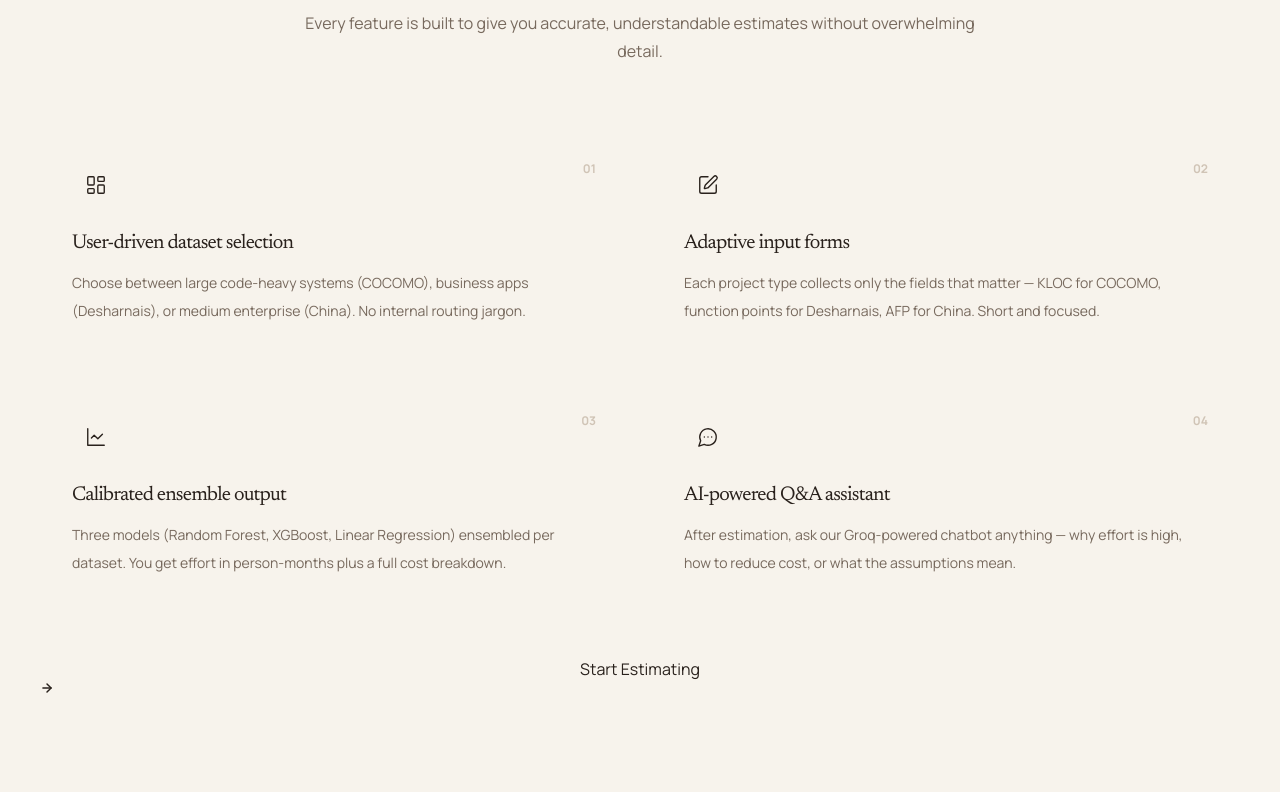
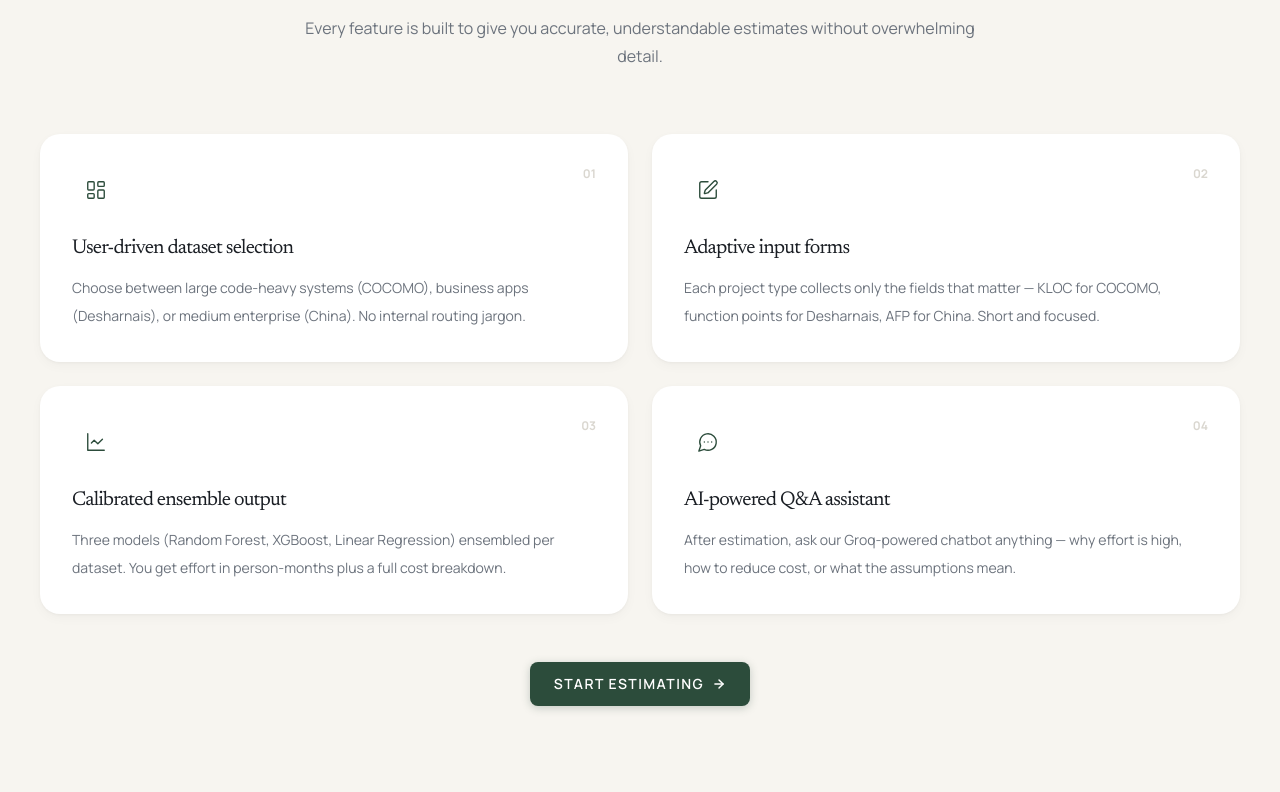
Before and after one commit to kalpit-rooman/Software-Cost-Estimation, a Next.js app in the folder frontend/: page / in a window 1280 px wide. Shown: the part 1648-2440 px from the top of the page. Built offline with nearby package versions, Linux system fonts and the light colour scheme.

Commit message:
packages and css

```diff
--- a/frontend/app/globals.css
+++ b/frontend/app/globals.css
@@ -3,14 +3,28 @@
 @tailwind utilities;
 
 :root {
-  --background: 247 243 236;
-  --foreground: 41 33 28;
-  --muted: 119 105 93;
-  --line: 208 196 182;
-  --card: 250 246 240;
-  --accent: 123 73 55;
-  --accent-soft: 232 221 212;
+  /* ── Brand palette ─────────────────────────────────────── */
+  --primary:     44 76 59;       /* #2C4C3B  Deep Green   */
+  --secondary:   31 58 95;       /* #1F3A5F  Deep Blue    */
+  --gold:        201 166 107;    /* #C9A66B  Muted Gold   */
+  --teal:        125 169 163;    /* #7DA9A3  Soft Teal    */
+
+  /* ── Semantic tokens ───────────────────────────────────── */
+  --background:  247 245 240;    /* #F7F5F0  Warm off-white */
+  --foreground:  26 30 36;       /* #1A1E24  Near-black     */
+  --muted:       108 115 125;    /* #6C737D  Medium grey    */
+  --line:        218 215 208;    /* #DAD7D0  Warm border    */
+  --card:        255 255 255;    /* #FFFFFF  Pure white     */
+  --accent:      44 76 59;       /* same as primary         */
+  --accent-soft: 232 241 236;    /* light green tint        */
+
+  /* ── Derived ───────────────────────────────────────────── */
+  --surface-glass: 255 255 255;
+  --hero-gradient-start: 235 243 238;
+  --hero-gradient-end:   247 245 240;
 }
+
+/* ── Foundations ────────────────────────────────────────── */
 
 html {
   scroll-behavior: smooth;
@@ -21,78 +35,145 @@ body {
   background-color: rgb(var(--background));
   color: rgb(var(--foreground));
   text-rendering: optimizeLegibility;
-}
-
-body::before {
-  content: "";
-  position: fixed;
-  inset: 0;
-  z-index: -1;
-  background:
-    radial-gradient(circle at top left, rgba(183, 161, 139, 0.2), transparent 30%),
-    radial-gradient(circle at bottom right, rgba(123, 73, 55, 0.08), transparent 32%),
-    linear-gradient(180deg, rgba(255, 255, 255, 0.42), transparent 18%);
-  pointer-events: none;
+  -webkit-font-smoothing: antialiased;
 }
 
 ::selection {
-  background-color: rgba(38, 70, 61, 0.16);
+  background-color: rgba(44, 76, 59, 0.15);
 }
 
 input[type="range"] {
-  accent-color: rgb(var(--accent));
+  accent-color: rgb(var(--gold));
 }
+
+/* ── Scrollbar ─────────────────────────────────────────── */
+::-webkit-scrollbar { width: 6px; }
+::-webkit-scrollbar-track { background: transparent; }
+::-webkit-scrollbar-thumb { background: rgba(var(--muted), 0.3); border-radius: 100px; }
+::-webkit-scrollbar-thumb:hover { background: rgba(var(--muted), 0.5); }
+
+/* ── Base layer ────────────────────────────────────────── */
 
 @layer base {
   * {
-    @apply border-line;
+    @apply border-line/40;
   }
-
   body {
     @apply font-sans;
   }
 }
 
+/* ── Utility classes ───────────────────────────────────── */
+
 @layer utilities {
   .editorial-kicker {
-    @apply text-[0.72rem] uppercase tracking-[0.26em] text-muted;
-  }
-
-  .paper-panel {
-    background:
-      linear-gradient(180deg, rgba(255, 255, 255, 0.58), rgba(255, 255, 255, 0.12)),
-      linear-gradient(135deg, rgba(123, 73, 55, 0.06), transparent 54%);
+    @apply text-[0.7rem] font-semibold uppercase tracking-[0.22em] text-gold;
   }
 
   .section-wash {
     background:
-      linear-gradient(180deg, rgba(255, 255, 255, 0.34), transparent 24%),
-      radial-gradient(circle at top right, rgba(174, 148, 124, 0.14), transparent 26%);
+      linear-gradient(180deg, rgb(var(--hero-gradient-start)), rgb(var(--hero-gradient-end)) 60%),
+      linear-gradient(135deg, rgba(44, 76, 59, 0.03), transparent 50%);
   }
 
-  .archival-diagram {
-    position: relative;
-    overflow: hidden;
-    background:
-      linear-gradient(180deg, rgba(255, 255, 255, 0.72), rgba(244, 238, 229, 0.92)),
-      linear-gradient(135deg, rgba(123, 73, 55, 0.08), transparent 52%);
+  .glass-panel {
+    background: rgba(var(--surface-glass) / 0.65);
+    backdrop-filter: blur(16px);
+    -webkit-backdrop-filter: blur(16px);
+    border: 1px solid rgba(var(--line) / 0.5);
   }
 
-  .archival-diagram::before {
-    content: "";
-    position: absolute;
-    inset: 12% 18%;
-    border: 1px solid rgba(var(--line), 0.78);
-    border-radius: 999px;
+  .card-elevated {
+    background: rgb(var(--card));
+    box-shadow:
+      0 1px 3px rgba(0, 0, 0, 0.04),
+      0 4px 12px rgba(0, 0, 0, 0.03);
   }
 
-  .archival-diagram::after {
-    content: "";
-    position: absolute;
-    inset: 10% 10%;
-    background:
-      linear-gradient(90deg, transparent 0%, transparent 18%, rgba(var(--line), 0.55) 18%, rgba(var(--line), 0.55) 18.35%, transparent 18.35%, transparent 100%),
-      linear-gradient(180deg, transparent 0%, transparent 76%, rgba(var(--line), 0.75) 76%, rgba(var(--line), 0.75) 76.4%, transparent 76.4%, transparent 100%);
-    pointer-events: none;
+  .card-elevated-lg {
+    background: rgb(var(--card));
+    box-shadow:
+      0 2px 6px rgba(0, 0, 0, 0.04),
+      0 8px 24px rgba(0, 0, 0, 0.06);
+  }
+
+  .btn-primary {
+    @apply inline-flex items-center justify-center gap-2
+      rounded-lg bg-primary px-6 py-3
+      text-sm font-semibold uppercase tracking-[0.1em] text-white
+      shadow-[0_2px_8px_rgba(44,76,59,0.25)]
+      transition-all duration-300
+      hover:bg-primary/90 hover:shadow-[0_4px_16px_rgba(44,76,59,0.35)]
+      active:scale-[0.98];
+  }
+
+  .btn-secondary {
+    @apply inline-flex items-center justify-center gap-2
+      rounded-lg border border-line bg-card px-6 py-3
+      text-sm font-semibold uppercase tracking-[0.1em] text-foreground
+      transition-all duration-300
+      hover:border-primary/40 hover:shadow-[0_2px_12px_rgba(44,76,59,0.08)];
+  }
+
+  .btn-gold {
+    @apply inline-flex items-center justify-center gap-2
+      rounded-lg bg-gold px-6 py-3
+      text-sm font-semibold uppercase tracking-[0.1em] text-white
+      shadow-[0_2px_8px_rgba(201,166,107,0.3)]
+      transition-all duration-300
+      hover:bg-gold/90 hover:shadow-[0_4px_16px_rgba(201,166,107,0.4)]
+      active:scale-[0.98];
+  }
+
+  .input-field {
+    @apply w-full rounded-lg border border-line/60 bg-card px-4 py-3
+      text-base text-foreground outline-none
+      transition-all duration-200
+      placeholder:text-muted/50
+      focus:border-primary/50 focus:ring-2 focus:ring-primary/10;
   }
 }
+
+/* ── Animations ────────────────────────────────────────── */
+
+@keyframes fade-in-up {
+  from { opacity: 0; transform: translateY(16px); }
+  to   { opacity: 1; transform: translateY(0); }
+}
+
+@keyframes fade-in {
+  from { opacity: 0; }
+  to   { opacity: 1; }
+}
+
+@keyframes pulse-dot {
+  0%, 80%, 100% { transform: scale(0.6); opacity: 0.4; }
+  40%           { transform: scale(1);   opacity: 1; }
+}
+
+@keyframes shimmer {
+  0%   { background-position: -200% 0; }
+  100% { background-position: 200% 0; }
+}
+
+@keyframes float {
+  0%, 100% { transform: translateY(0); }
+  50%      { transform: translateY(-6px); }
+}
+
+.animate-fade-in-up {
+  animation: fade-in-up 0.6s ease-out both;
+}
+
+.animate-fade-in {
+  animation: fade-in 0.5s ease-out both;
+}
+
+.animate-float {
+  animation: float 6s ease-in-out infinite;
+}
+
+.delay-100 { animation-delay: 100ms; }
+.delay-200 { animation-delay: 200ms; }
+.delay-300 { animation-delay: 300ms; }
+.delay-400 { animation-delay: 400ms; }
--- a/frontend/package.json
+++ b/frontend/package.json
@@ -5,9 +5,11 @@
   "scripts": {
     "dev": "next dev",
     "build": "next build",
-    "start": "next start"
+    "start": "next start",
+    "smoke:two-step": "node tests/smoke_two_step_flow.mjs"
   },
   "dependencies": {
+    "@phosphor-icons/react": "^2.1.10",
     "next": "^15.3.1",
     "react": "^19.0.0",
     "react-dom": "^19.0.0"
--- a/frontend/tailwind.config.ts
+++ b/frontend/tailwind.config.ts
@@ -11,18 +11,26 @@ const config: Config = {
       colors: {
         background: "rgb(var(--background) / <alpha-value>)",
         foreground: "rgb(var(--foreground) / <alpha-value>)",
-        muted: "rgb(var(--muted) / <alpha-value>)",
-        line: "rgb(var(--line) / <alpha-value>)",
-        card: "rgb(var(--card) / <alpha-value>)",
-        accent: "rgb(var(--accent) / <alpha-value>)",
+        muted:      "rgb(var(--muted) / <alpha-value>)",
+        line:       "rgb(var(--line) / <alpha-value>)",
+        card:       "rgb(var(--card) / <alpha-value>)",
+        primary:    "rgb(var(--primary) / <alpha-value>)",
+        secondary:  "rgb(var(--secondary) / <alpha-value>)",
+        gold:       "rgb(var(--gold) / <alpha-value>)",
+        teal:       "rgb(var(--teal) / <alpha-value>)",
+        accent:     "rgb(var(--accent) / <alpha-value>)",
         accentSoft: "rgb(var(--accent-soft) / <alpha-value>)",
       },
       fontFamily: {
-        sans: ["var(--font-sans)", "sans-serif"],
-        serif: ["var(--font-serif)", "serif"],
+        sans:  ["var(--font-sans)", "system-ui", "sans-serif"],
+        serif: ["var(--font-serif)", "Georgia", "serif"],
       },
       letterSpacing: {
         editorial: "-0.04em",
+      },
+      borderRadius: {
+        xl:  "0.875rem",
+        "2xl": "1.25rem",
       },
     },
   },
```
Also changed, not shown: 1 other file (tests, documents, lock files or other folders).
